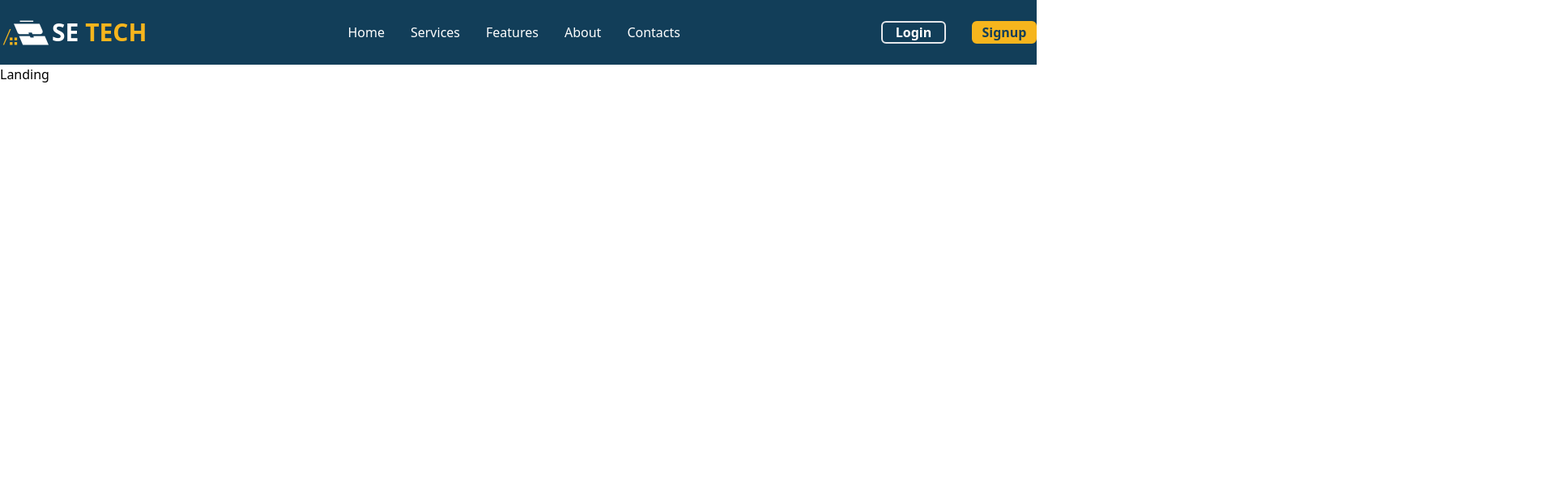
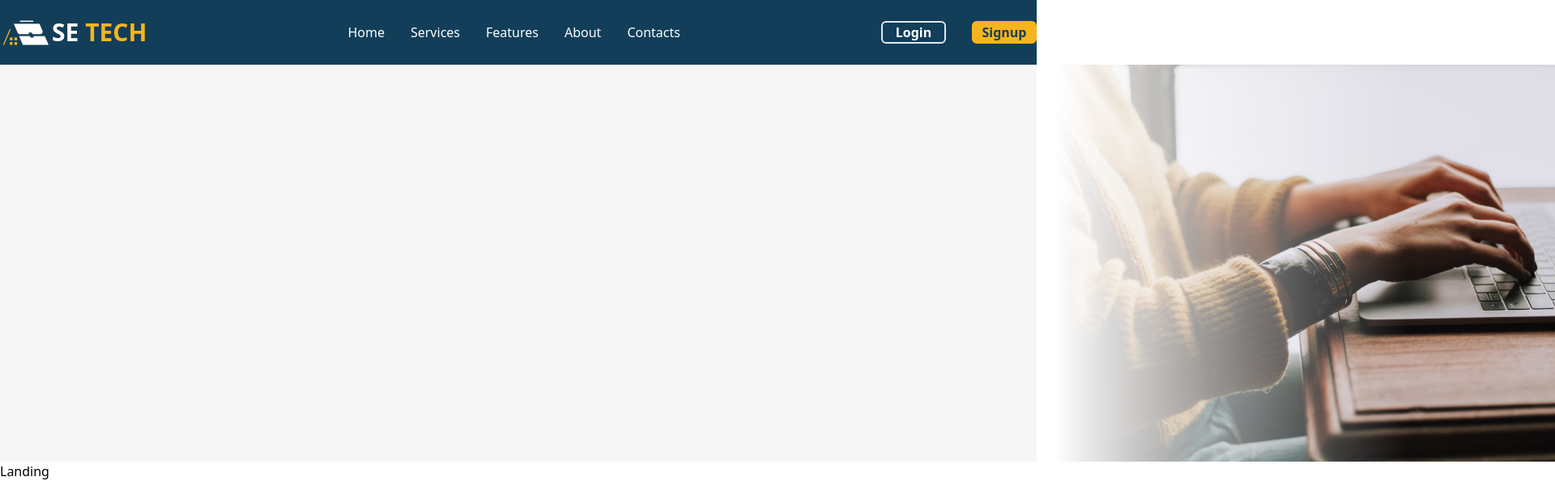
Before and after one commit to RaymartDev/SE-Thesis, a React (Vite) app in the folder frontend/: page / in a window 1280 px wide. Shown: the top 616 px of the page at 81% size, 1920 px wide, since content can reach past the window. Built offline with nearby package versions, Linux system fonts and the light colour scheme.

Commit message:
frontend landing

```diff
--- a/frontend/src/components/Navbar.jsx
+++ b/frontend/src/components/Navbar.jsx
@@ -1,5 +1,7 @@
 import {Link, useNavigate} from "react-router-dom"
 import SELogo from "../img/SELogo.png"
+import bg1 from "../img/whitebg.png"
+import bg2 from "../img/bg.png"
 
 const Navbar = () => {
     const navigate = useNavigate()
@@ -36,6 +38,13 @@ const Navbar = () => {
                     </div>
                 </nav>
             </div>
+
+            <div>
+                <div className="flex">
+                    <img src={bg1}/> <img src={bg2}/>
+                </div>
+
+            </div>
         </>
     )
 }
```
Also changed, not shown: frontend/src/img/bg.png (added), frontend/src/img/whitebg.png (added).
